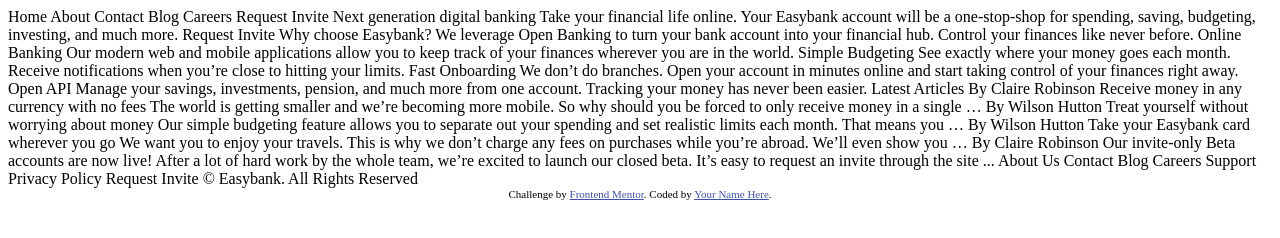
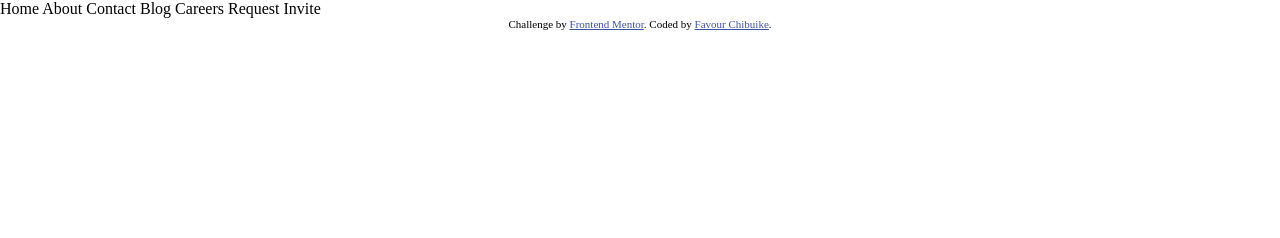
Before and after one commit to callmeKORRA03/bank_landing_page, a plain HTML site: page index.html in a window 1280 px wide. Drawn offline with Linux system fonts and the light colour scheme.

Commit message:
small changes

```diff
--- a/index.html
+++ b/index.html
@@ -1,101 +1,31 @@
 <!DOCTYPE html>
 <html lang="en">
   <head>
-  <meta charset="UTF-8">
-  <meta name="viewport" content="width=device-width, initial-scale=1.0"> <!-- displays site properly based on user's device -->
+    <meta charset="UTF-8" />
+    <meta name="viewport" content="width=device-width, initial-scale=1.0" />
+    <!-- displays site properly based on user's device -->
 
-  <link rel="icon" type="image/png" sizes="32x32" href="./images/favicon-32x32.png">
+    <link
+      rel="icon"
+      type="image/png"
+      sizes="32x32"
+      href="./images/favicon-32x32.png"
+    />
+    <link rel="stylesheet" href="style/style.css" />
 
     <title>Frontend Mentor | Easybank landing page</title>
 
     <!-- Feel free to remove these styles or customise in your own stylesheet 👍 -->
-  <style>
-    .attribution { font-size: 11px; text-align: center; }
-    .attribution a { color: hsl(228, 45%, 44%); }
-  </style>
   </head>
   <body>
-
-  Home
-  About
-  Contact
-  Blog
-  Careers
-
-  Request Invite
-
-
-
-  Next generation digital banking
-
-  Take your financial life online. Your Easybank account will be a one-stop-shop
-  for spending, saving, budgeting, investing, and much more.
-
-  Request Invite
-
-
-
-  Why choose Easybank?
-
-  We leverage Open Banking to turn your bank account into your financial hub. Control
-  your finances like never before.
-
-  Online Banking
-  Our modern web and mobile applications allow you to keep track of your finances
-  wherever you are in the world.
-
-  Simple Budgeting
-  See exactly where your money goes each month. Receive notifications when you’re
-  close to hitting your limits.
-
-  Fast Onboarding
-  We don’t do branches. Open your account in minutes online and start taking control
-  of your finances right away.
-
-  Open API
-  Manage your savings, investments, pension, and much more from one account. Tracking
-  your money has never been easier.
-
-
-
-  Latest Articles
-
-  By Claire Robinson
-  Receive money in any currency with no fees
-  The world is getting smaller and we’re becoming more mobile. So why should you be
-  forced to only receive money in a single …
-
-  By Wilson Hutton
-  Treat yourself without worrying about money
-  Our simple budgeting feature allows you to separate out your spending and set
-  realistic limits each month. That means you …
-
-  By Wilson Hutton
-  Take your Easybank card wherever you go
-  We want you to enjoy your travels. This is why we don’t charge any fees on purchases
-  while you’re abroad. We’ll even show you …
-
-  By Claire Robinson
-  Our invite-only Beta accounts are now live!
-  After a lot of hard work by the whole team, we’re excited to launch our closed beta.
-  It’s easy to request an invite through the site ...
-
-
-
-  About Us
-  Contact
-  Blog
-  Careers
-  Support
-  Privacy Policy
-
-  Request Invite
-
-  © Easybank. All Rights Reserved
+    <header>Home About Contact Blog Careers Request Invite</header>
 
     <div class="attribution">
-    Challenge by <a href="https://www.frontendmentor.io?ref=challenge" target="_blank">Frontend Mentor</a>.
-    Coded by <a href="#">Your Name Here</a>.
+      Challenge by
+      <a href="https://www.frontendmentor.io?ref=challenge" target="_blank"
+        >Frontend Mentor</a
+      >. Coded by
+      <a href="https://github.com/callmeKORRA03">Favour Chibuike</a>.
     </div>
   </body>
 </html>
--- /dev/null
+++ b/style/style.css
@@ -0,0 +1,12 @@
+* {
+  padding: 0;
+  margin: 0;
+}
+
+.attribution {
+  font-size: 11px;
+  text-align: center;
+}
+.attribution a {
+  color: hsl(228, 45%, 44%);
+}
```
Lines whose indentation alone changed are shown as unchanged.
